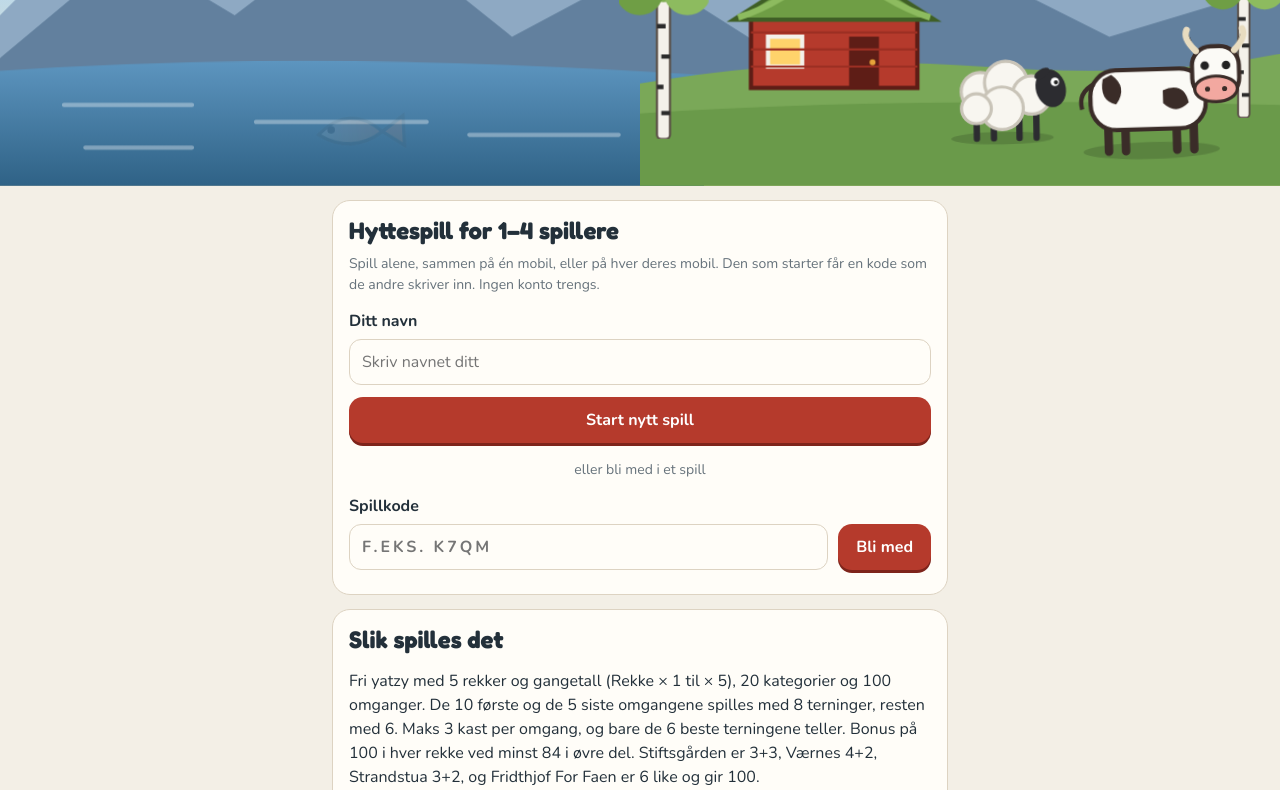
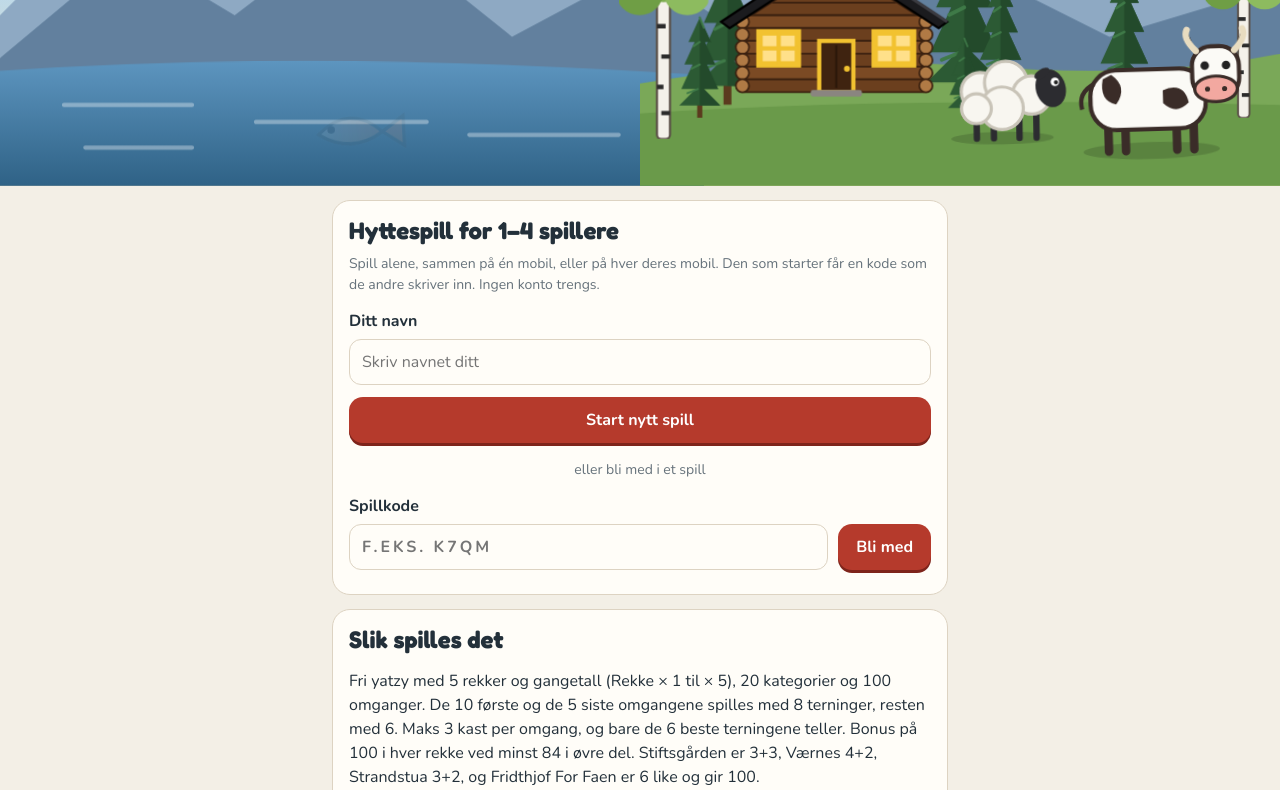
Before and after one commit to langsaabakken/fff, a plain HTML site: page index.html in a window 1280 px wide. Shown: the part 74-864 px from the top of the page. Drawn offline with nearby package versions, Linux system fonts and the light colour scheme.

Commit message:
Add files via upload

```diff
--- a/index.html
+++ b/index.html
@@ -13,7 +13,7 @@
 
 <!-- ============ Fjellbildet øverst (trykk på dyrene for lyd) ============ -->
 <header class="hero">
-  <svg class="scene" viewBox="0 0 600 230" preserveAspectRatio="xMidYMax slice" role="img" aria-label="Hytte ved et fjellvann med sau, ku, gjøk og fisk">
+  <svg class="scene" viewBox="0 0 600 230" preserveAspectRatio="xMidYMax slice" role="img" aria-label="Laftet tømmerhytte med sort tak ved et fjellvann, med grantrær, sau, ku, gjøk og fisk">
     <defs>
       <linearGradient id="sky" x1="0" y1="0" x2="0" y2="1"><stop offset="0" stop-color="#6f9fc8"/><stop offset=".6" stop-color="#bcd9ea"/><stop offset="1" stop-color="#f6e2b8"/></linearGradient>
       <linearGradient id="lake" x1="0" y1="0" x2="0" y2="1"><stop offset="0" stop-color="#5d95bf"/><stop offset="1" stop-color="#2f6286"/></linearGradient>
@@ -23,6 +23,13 @@
         <rect x="17" y="40" width="6" height="70" rx="2" fill="#f4f1ea" stroke="#5b5048" stroke-width="1"/>
         <path d="M17 58h4M19 72h4M17 86h3M19 98h4" stroke="#2b2b2b" stroke-width="2"/>
         <circle cx="20" cy="30" r="17" fill="#7fae52"/><circle cx="9" cy="42" r="11" fill="#6f9e45"/><circle cx="31" cy="42" r="11" fill="#8dbb5f"/><circle cx="20" cy="15" r="11" fill="#97c46a"/>
+      </symbol>
+      <!-- Gran: mørkegrønne lag over en brun stamme -->
+      <symbol id="spruce" viewBox="0 0 40 100">
+        <rect x="17.5" y="84" width="5" height="16" fill="#5b3a1e"/>
+        <path d="M20 2L31 26H25L35 48H27L38 72H24L40 88H0L16 72H2L13 48H5L15 26H9Z" fill="#2c5a34"/>
+        <path d="M20 2L31 26H25L35 48H27L38 72H24L40 88H20Z" fill="#234a2b"/>
+        <path d="M20 2L24 12M14 30l6-4M12 52l8-4M8 76l10-4" stroke="#3f7a48" stroke-width="2" stroke-linecap="round"/>
       </symbol>
     </defs>
 
@@ -61,17 +68,42 @@
     <g class="tap" data-sound="chirp" role="button" tabindex="0" aria-label="Småfuglene">
       <rect x="60" y="28" width="90" height="34" fill="transparent"/>
     </g>
-    <!-- Rød hytte med torvtak, lys i vinduet og røyk -->
+    <!-- Grantrær rundt hytta (bak) -->
+    <use href="#spruce" x="326" y="118" width="30" height="74"/>
+    <use href="#spruce" x="434" y="104" width="36" height="88"/>
+    <use href="#spruce" x="458" y="132" width="22" height="54"/>
+    <use href="#spruce" x="514" y="128" width="26" height="62"/>
+    <!-- Laftet tømmerhytte: brunt tømmer, sort tak, gule vindusrammer og røyk fra pipa -->
     <g class="cabin">
-      <circle class="smoke s1" cx="404" cy="112" r="6" fill="#e8edf1"/><circle class="smoke s2" cx="404" cy="112" r="7" fill="#e8edf1"/><circle class="smoke s3" cx="404" cy="112" r="5" fill="#e8edf1"/>
-      <rect x="398" y="114" width="10" height="20" fill="#6d4a3a"/>
-      <path d="M352 150h78v34h-78z" fill="#b53a2c" stroke="#5e1d16" stroke-width="2"/>
-      <path d="M344 152l47-30l47 30z" fill="#6f9e45" stroke="#3f5f26" stroke-width="2"/>
-      <path d="M346 151q20-6 45-27q25 21 45 27" fill="none" stroke="#8dbb5f" stroke-width="3"/>
-      <rect x="360" y="160" width="16" height="14" fill="#ffd36b" stroke="#f4f1ea" stroke-width="2"/>
-      <rect x="398" y="160" width="14" height="24" fill="#5e1d16"/><circle cx="409" cy="172" r="1.4" fill="#e6a43a"/>
-      <path d="M352 158h78M352 166h78M352 174h78" stroke="#9c2f23" stroke-width="1"/>
+      <circle class="smoke s1" cx="411" cy="108" r="6" fill="#e8edf1"/><circle class="smoke s2" cx="411" cy="108" r="7" fill="#e8edf1"/><circle class="smoke s3" cx="411" cy="108" r="5" fill="#e8edf1"/>
+      <!-- Steinpipe -->
+      <rect x="405" y="110" width="12" height="26" fill="#6e6a66" stroke="#3a3836" stroke-width="1.2"/>
+      <path d="M405 117h12M405 124h12M411 110v7M408 117v7M414 124v7" stroke="#4a4744" stroke-width=".8"/>
+      <rect x="403" y="108" width="16" height="4" fill="#4a4744"/>
+      <!-- Gavl i tømmer under taket -->
+      <path d="M352 150L391 125L430 150Z" fill="#6b3f1e" stroke="#3b2110" stroke-width="1"/>
+      <path d="M362 144h58M372 138h38M381 132h20" stroke="#3b2110" stroke-width=".8"/>
+      <!-- Tømmervegger med laftehoder på hjørnene -->
+      <rect x="346" y="150" width="90" height="6" rx="3" fill="#7b4a24" stroke="#3b2110" stroke-width=".8"/><rect x="346" y="156" width="90" height="6" rx="3" fill="#6b3f1e" stroke="#3b2110" stroke-width=".8"/><rect x="346" y="162" width="90" height="6" rx="3" fill="#7b4a24" stroke="#3b2110" stroke-width=".8"/><rect x="346" y="168" width="90" height="6" rx="3" fill="#6b3f1e" stroke="#3b2110" stroke-width=".8"/><rect x="346" y="174" width="90" height="6" rx="3" fill="#7b4a24" stroke="#3b2110" stroke-width=".8"/><rect x="346" y="180" width="90" height="6" rx="3" fill="#6b3f1e" stroke="#3b2110" stroke-width=".8"/>
+      <circle cx="348" cy="153" r="3.1" fill="#b07a45" stroke="#3b2110" stroke-width=".8"/><circle cx="434" cy="153" r="3.1" fill="#b07a45" stroke="#3b2110" stroke-width=".8"/><circle cx="348" cy="159" r="3.1" fill="#b07a45" stroke="#3b2110" stroke-width=".8"/><circle cx="434" cy="159" r="3.1" fill="#b07a45" stroke="#3b2110" stroke-width=".8"/><circle cx="348" cy="165" r="3.1" fill="#b07a45" stroke="#3b2110" stroke-width=".8"/><circle cx="434" cy="165" r="3.1" fill="#b07a45" stroke="#3b2110" stroke-width=".8"/><circle cx="348" cy="171" r="3.1" fill="#b07a45" stroke="#3b2110" stroke-width=".8"/><circle cx="434" cy="171" r="3.1" fill="#b07a45" stroke="#3b2110" stroke-width=".8"/><circle cx="348" cy="177" r="3.1" fill="#b07a45" stroke="#3b2110" stroke-width=".8"/><circle cx="434" cy="177" r="3.1" fill="#b07a45" stroke="#3b2110" stroke-width=".8"/><circle cx="348" cy="183" r="3.1" fill="#b07a45" stroke="#3b2110" stroke-width=".8"/><circle cx="434" cy="183" r="3.1" fill="#b07a45" stroke="#3b2110" stroke-width=".8"/>
+      <!-- Sort tak med utstikk -->
+      <path d="M338 153L391 118L444 153L440 156L391 124L342 156Z" fill="#1b1b1e" stroke="#000" stroke-width="1"/>
+      <path d="M391 118L444 153" stroke="#3c3c42" stroke-width="1.5"/>
+      <!-- Vinduer med gule rammer og lys inne -->
+      <rect x="356" y="158" width="18" height="15" fill="#ffe08a"/>
+      <rect x="356" y="158" width="18" height="15" fill="none" stroke="#f2c230" stroke-width="3"/>
+      <path d="M365 158v15M356 165.5h18" stroke="#f2c230" stroke-width="2"/>
+      <rect x="410" y="158" width="18" height="15" fill="#ffe08a"/>
+      <rect x="410" y="158" width="18" height="15" fill="none" stroke="#f2c230" stroke-width="3"/>
+      <path d="M419 158v15M410 165.5h18" stroke="#f2c230" stroke-width="2"/>
+      <!-- Dør -->
+      <rect x="384" y="162" width="16" height="24" fill="#3f2310" stroke="#f2c230" stroke-width="2"/>
+      <path d="M392 164v20" stroke="#2c180a" stroke-width="1"/><circle cx="397" cy="175" r="1.4" fill="#f2c230"/>
+      <rect x="380" y="185" width="24" height="3" rx="1" fill="#8a8580"/>
     </g>
+    <!-- Grantrær foran -->
+    <use href="#spruce" x="318" y="150" width="20" height="48"/>
+    <use href="#spruce" x="444" y="160" width="16" height="38"/>
     <!-- Sauen -->
     <g class="tap animal sheep" data-sound="bleat" role="button" tabindex="0" aria-label="Sauen">
       <ellipse cx="470" cy="208" rx="24" ry="3" fill="#000" opacity=".15"/>
```
